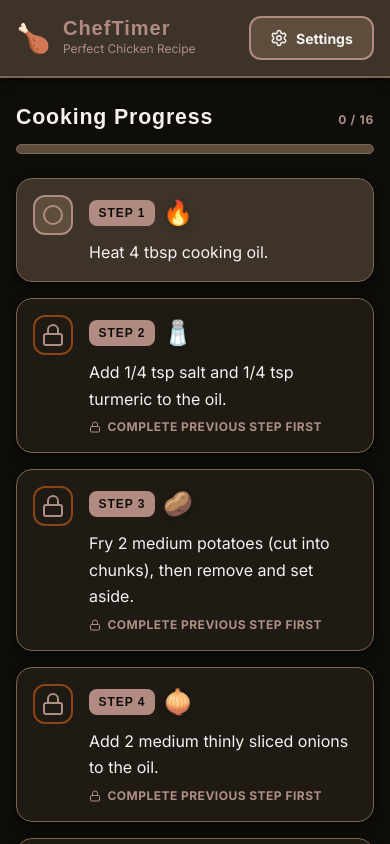
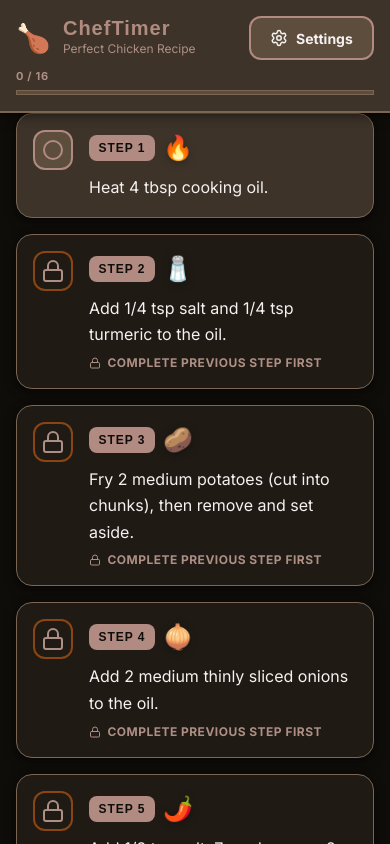
Before and after one commit to Rezwoan/chikook, a React (Vite) app: page / in a window 390 px wide. Shown: the top 844 px of the page. Built offline with nearby package versions, Linux system fonts and the light colour scheme; a web font is replaced by a local one.

Commit message:
feat(header): enhance mobile-first header with progress bar and compact styling

```diff
--- a/src/App.tsx
+++ b/src/App.tsx
@@ -37,7 +37,7 @@ function App() {
     <div className="app-container">
       <OfflineIndicator />
 
-      {/* Mobile-First Header */}
+      {/* Mobile-First Header — sticky, contains progress bar */}
       <header className="app-header">
         <div className="header-content">
           {/* Logo */}
@@ -62,6 +62,7 @@ function App() {
             <span>Settings</span>
           </motion.button>
         </div>
+        <ProgressBar />
       </header>
 
       {/* Settings Panel with overlay */}
@@ -91,7 +92,6 @@ function App() {
       {/* Main Content - Mobile Optimized */}
       <main>
         <div>
-          <ProgressBar />
           <StepList />
         </div>
       </main>
--- a/src/components/StepItem.tsx
+++ b/src/components/StepItem.tsx
@@ -133,8 +133,8 @@ const StepItem: React.FC<StepItemProps> = ({ step, index }) => {
           </motion.div>
         )}
 
-        {/* Active Timer Display */}
-        {isActiveTimer && timer.isRunning && (
+        {/* Active Timer Display — show when running OR alarming */}
+        {isActiveTimer && (timer.isRunning || timer.isAlarming) && (
           <motion.div
             initial={{ opacity: 0, height: 0 }}
             animate={{ opacity: 1, height: 'auto' }}
--- a/src/styles/main.scss
+++ b/src/styles/main.scss
@@ -190,7 +190,35 @@ body {
   background: var(--color-bg-card);
   border-bottom: 2px solid var(--color-border);
   box-shadow: var(--shadow-card);
-  padding: var(--spacing-sm) var(--spacing-md);
+  padding: var(--spacing-sm) var(--spacing-md) 0;
+
+  // Compact progress bar strip at the bottom of the header
+  .progress-section {
+    padding: 0.5rem 0 0;
+    margin: 0;
+
+    .progress-header {
+      display: flex;
+      align-items: center;
+      justify-content: space-between;
+      margin-bottom: 0.35rem;
+
+      h2 { display: none; } // heading hidden in compact mode
+
+      .progress-count {
+        font-size: 0.688rem;
+        color: var(--color-text-muted);
+      }
+    }
+
+    .progress-bar-container {
+      height: 5px;
+      border-radius: 0; // flush to header bottom edge
+    }
+
+    // hide encouragement texts inside the header
+    p, div[style*="color: var(--color-success)"] { display: none; }
+  }
 
   .header-content {
     max-width: 900px;
```
